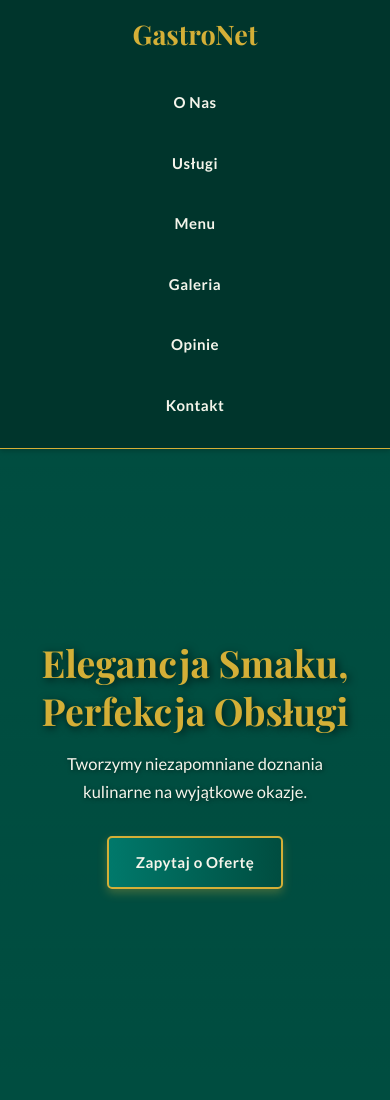
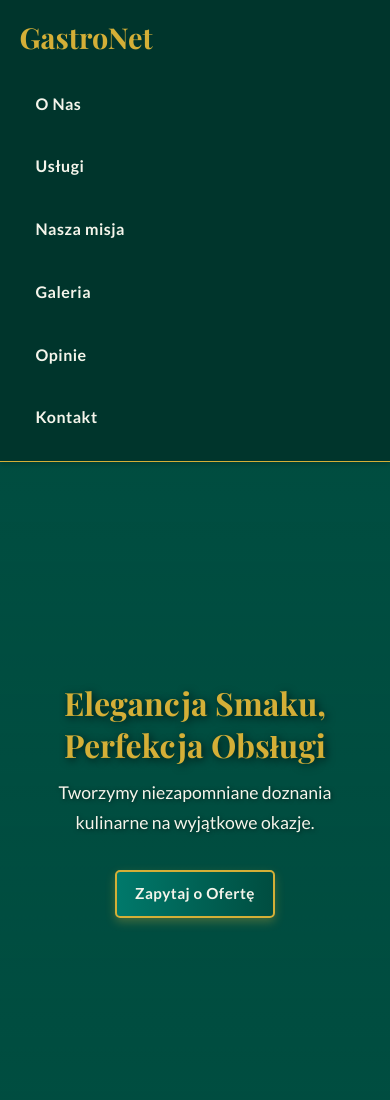
Before and after one commit to kvpe/gastronet.github.io, a plain HTML site: page index.html in a window 390 px wide. Shown: the top 1100 px of the page. Drawn offline with nearby package versions, Linux system fonts and the light colour scheme.

Commit message:
fix for mobiles

```diff
--- a/css/style.css
+++ b/css/style.css
@@ -585,39 +585,62 @@ footer a:hover, footer a:focus {
     }
 }
 
-@media (max-width: 768px) { /* Mniejsze tablety i telefony */
-    html {
-        font-size: 15px; /* Nieco mniejsza bazowa czcionka */
-    }
+/* --- Poprawki dla urządzeń mobilnych --- */
+@media (max-width: 768px) {
+    /* Menu w kolumnie */
     header .container {
         flex-direction: column;
-        text-align: center;
-    }
-
-    header nav {
-        margin-top: 15px;
-        width: 100%;
+        align-items: flex-start;
     }
 
     header nav ul {
         flex-direction: column;
-        align-items: center;
         width: 100%;
+        margin-top: 10px;
     }
 
     header nav ul li {
-        margin: 10px 0;
-        width: 100%;
+        margin: 5px 0;
     }
+
     header nav ul li a {
         display: block;
+        width: 100%;
+        padding: 0.8em 1em;
     }
 
-    #hero {
-        min-height: 60vh;
+    /* Siatka usług - 1 kolumna */
+    .service-grid {
+        grid-template-columns: 1fr;
     }
 
-    .service-grid, .gallery-grid, .menu-highlights {
-        grid-template-columns: 1fr; /* Jeden element na wiersz */
+    /* Formularz kontaktowy i dane w kolumnie */
+    .contact-wrapper {
+        flex-direction: column;
+    }
+
+    /* Galeria - większe marginesy na urządzeniach mobilnych */
+    .gallery-grid {
+        grid-template-columns: 1fr;
     }
 }
+
+/* Poprawka dla bardzo małych ekranów */
+@media (max-width: 480px) {
+    h1 {
+        font-size: 2rem;
+    }
+
+    h2 {
+        font-size: 1.6rem;
+    }
+
+    .btn {
+        font-size: 0.95rem;
+        padding: 0.6em 1.2em;
+    }
+
+    .gallery-grid img, .gallery-grid .placeholder-image {
+        aspect-ratio: 1/1; /* kwadratowe obrazy na bardzo małych ekranach */
+    }
+}
--- a/index.html
+++ b/index.html
@@ -17,7 +17,7 @@
                 <ul>
                     <li><a href="#about">O Nas</a></li>
                     <li><a href="#services">Usługi</a></li>
-                    <li><a href="#menu">Menu</a></li>
+                    <li><a href="#menu">Nasza misja</a></li>
                     <li><a href="#gallery">Galeria</a></li>
                     <li><a href="#testimonials">Opinie</a></li>
                     <li><a href="#contact">Kontakt</a></li>
```
Also changed, not shown: images/frame.png (added).
